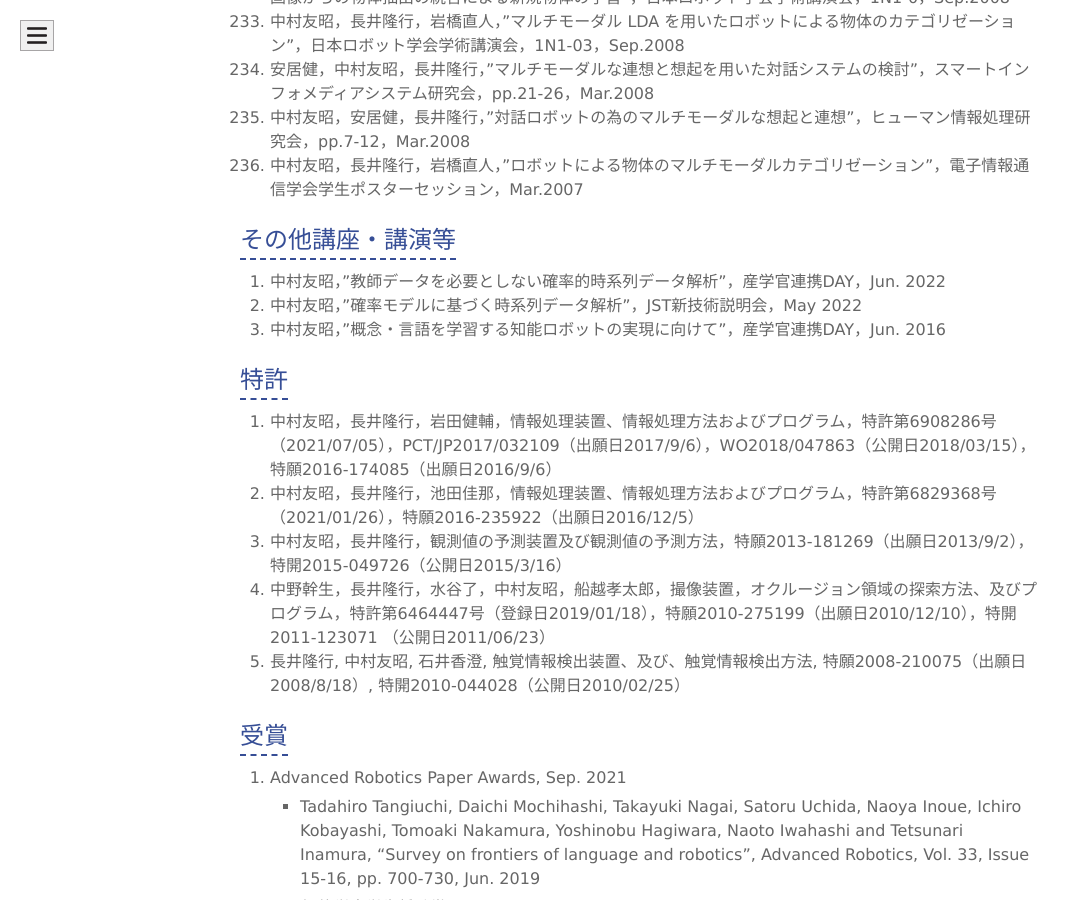
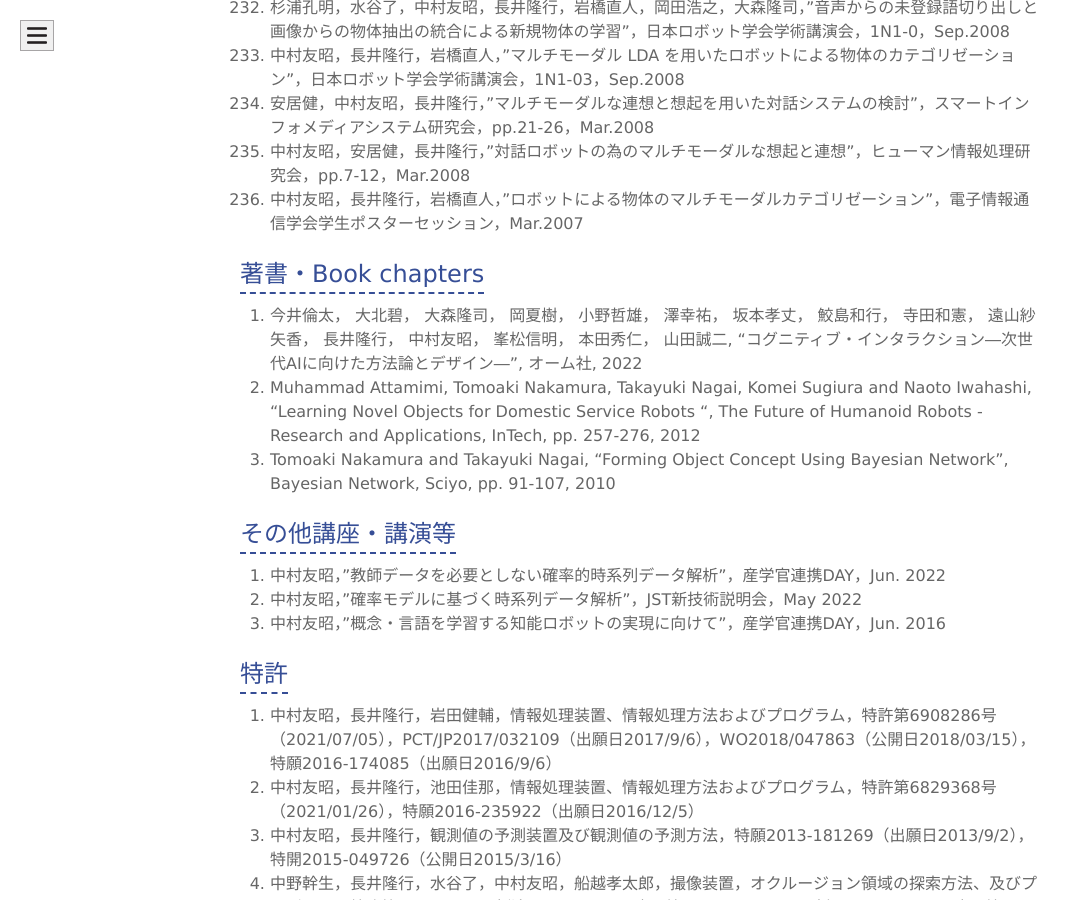
Before and after one commit to naka-lab/naka-lab.github.io, a Jekyll site: the page built from subpages/pub.md, in a window 1280 px wide and 900 px high, scrolled down 20557 px. Shown: the whole window, without its empty margins (0-1080 px from the left). Built offline with Jekyll 4.4.1, drawn with Linux system fonts in a browser that asks for light colours.

Commit message:
Update pub.md

```diff
--- a/subpages/pub.md
+++ b/subpages/pub.md
@@ -10,6 +10,7 @@ layout: default
 - [Invited Talk](#invited-talk)
 - [International Conference](#international-conference)
 - [国内学会](#国内学会)
+- [著書・Book chapters](#著書・Book-chapters)
 - [特許](#特許)
 - [受賞](#受賞)
 
@@ -376,6 +377,14 @@ Signal Processing, pp. 13-16, Feb. 2020
 231. 中村友昭，長井隆行，岩橋直人，"ロボットによる物体のマルチモーダルカテゴリゼーション"，電子情報通信学会学生ポスターセッション，Mar.2007
 
 
+## 著書・Book chapters
+1. 今井倫太， 大北碧， 大森隆司， 岡夏樹， 小野哲雄， 澤幸祐， 坂本孝丈， 鮫島和行， 寺田和憲， 遠山紗矢香， 長井隆行， 中村友昭， 峯松信明， 本田秀仁， 山田誠二, "コグニティブ・インタラクション―次世代AIに向けた方法論とデザイン―", オーム社, 2022
+1. Muhammad Attamimi, Tomoaki Nakamura, Takayuki Nagai, Komei Sugiura and Naoto Iwahashi, "Learning Novel Objects for Domestic Service Robots
+", The Future of Humanoid Robots - Research and Applications, InTech, pp. 257-276, 2012
+1. Tomoaki Nakamura and Takayuki Nagai, "Forming Object Concept Using Bayesian Network", Bayesian Network, Sciyo, pp. 91-107, 2010
+
+
+
 ## その他講座・講演等
 1. 中村友昭，"教師データを必要としない確率的時系列データ解析"，産学官連携DAY，Jun. 2022
 1. 中村友昭，"確率モデルに基づく時系列データ解析"，JST新技術説明会，May 2022
```
